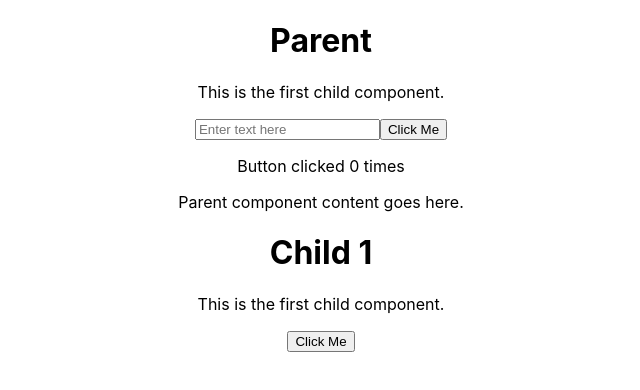
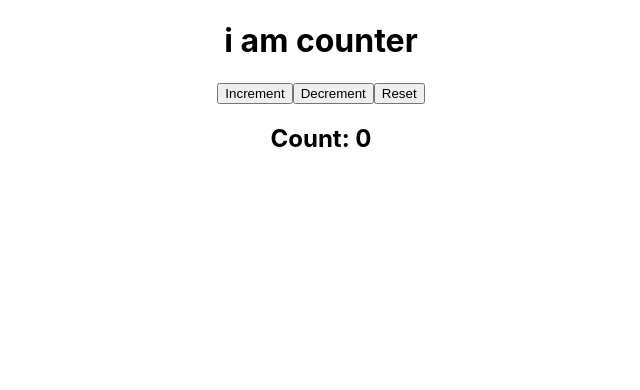
Before and after one commit to manisankar25/optimization, a React (Create React App) app: page / in a window 1280 px wide. Shown: the top 390 px of the page, without its empty margins (319-959 px from the left). Built offline with nearby package versions, Linux system fonts and the light colour scheme.

Commit message:
custom hook added

```diff
--- a/src/App.js
+++ b/src/App.js
@@ -1,13 +1,15 @@
 import logo from './logo.svg';
 import './App.css';
-import ParentCall from './praticeCall';
+// import ParentCall from './praticeCall';
 // import HigerOrderComp from './HigerOrderComp';
-import Parent from './parent';
+// import Parent from './parent';
+
+import Counter from './CounterCus';
 
 function App() {
   return (
     <div className="App">
-      <Parent></Parent>
+      <Counter></Counter>
     </div>
   );
 }
--- /dev/null
+++ b/src/CounterCus.js
@@ -0,0 +1,14 @@
+import useCounter from "./customHooks/useCounter";
+export default function Counter() {
+    const { count, increment, decrement, reset } = useCounter();
+
+    return(<div>
+        <h1>i am counter</h1>
+        <button onClick={increment}>Increment</button>
+        <button onClick={decrement}>Decrement</button>
+        <button onClick={reset}>Reset</button>
+        <h2>Count: {count}</h2>
+
+    </div>)
+
+}
--- /dev/null
+++ b/src/customHooks/useCounter.js
@@ -0,0 +1,17 @@
+import {useState} from 'react';
+ const useCounter= ()=>{
+    const [count, setCount] = useState(0);
+
+    const increment = ()=>{
+        setCount(count + 1);
+    }
+    const decrement = ()=>{
+        setCount(count - 1);
+    }
+    const reset = ()=>{
+        setCount(0);
+    }
+    return {count, increment, decrement, reset};
+
+}
+export default useCounter;
```
